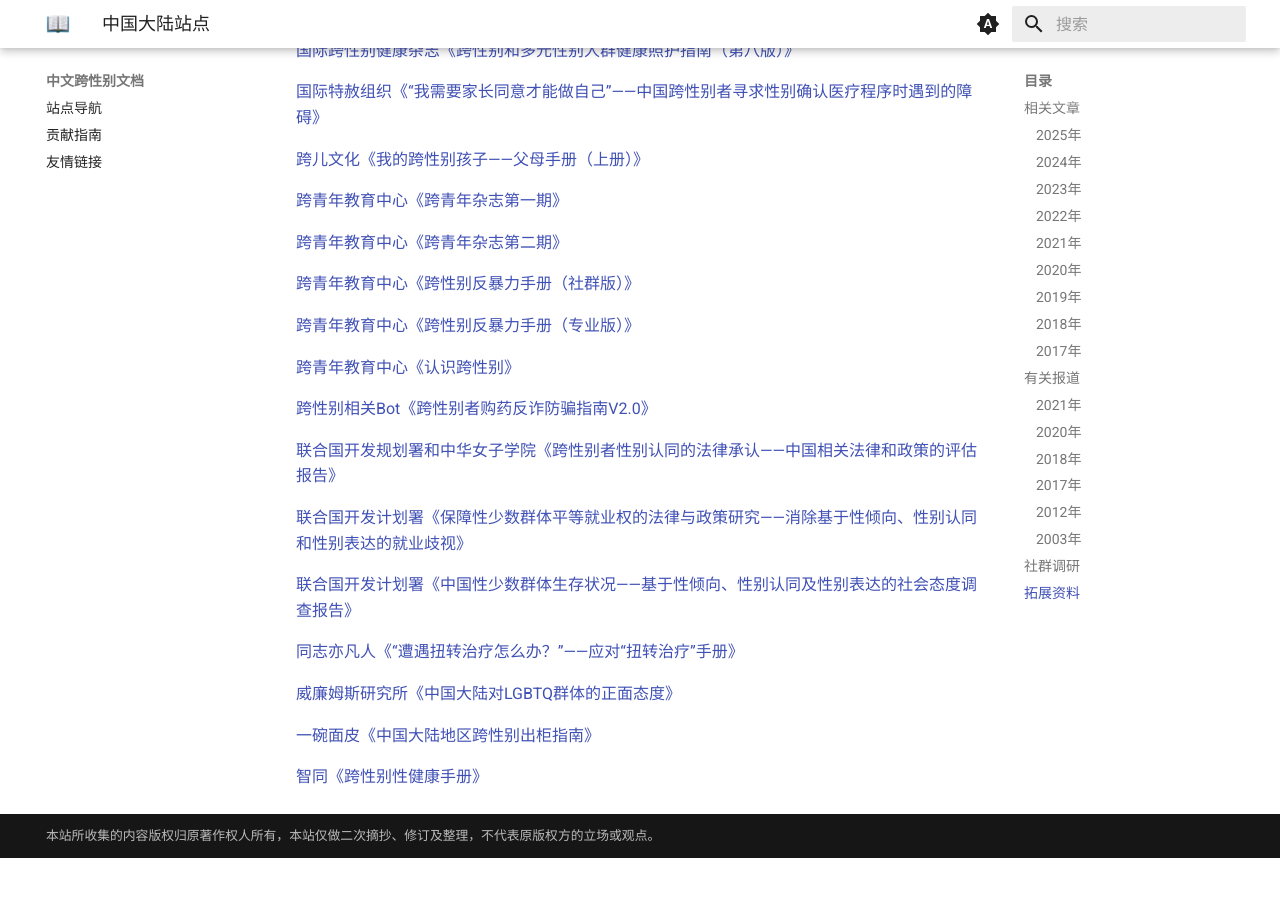
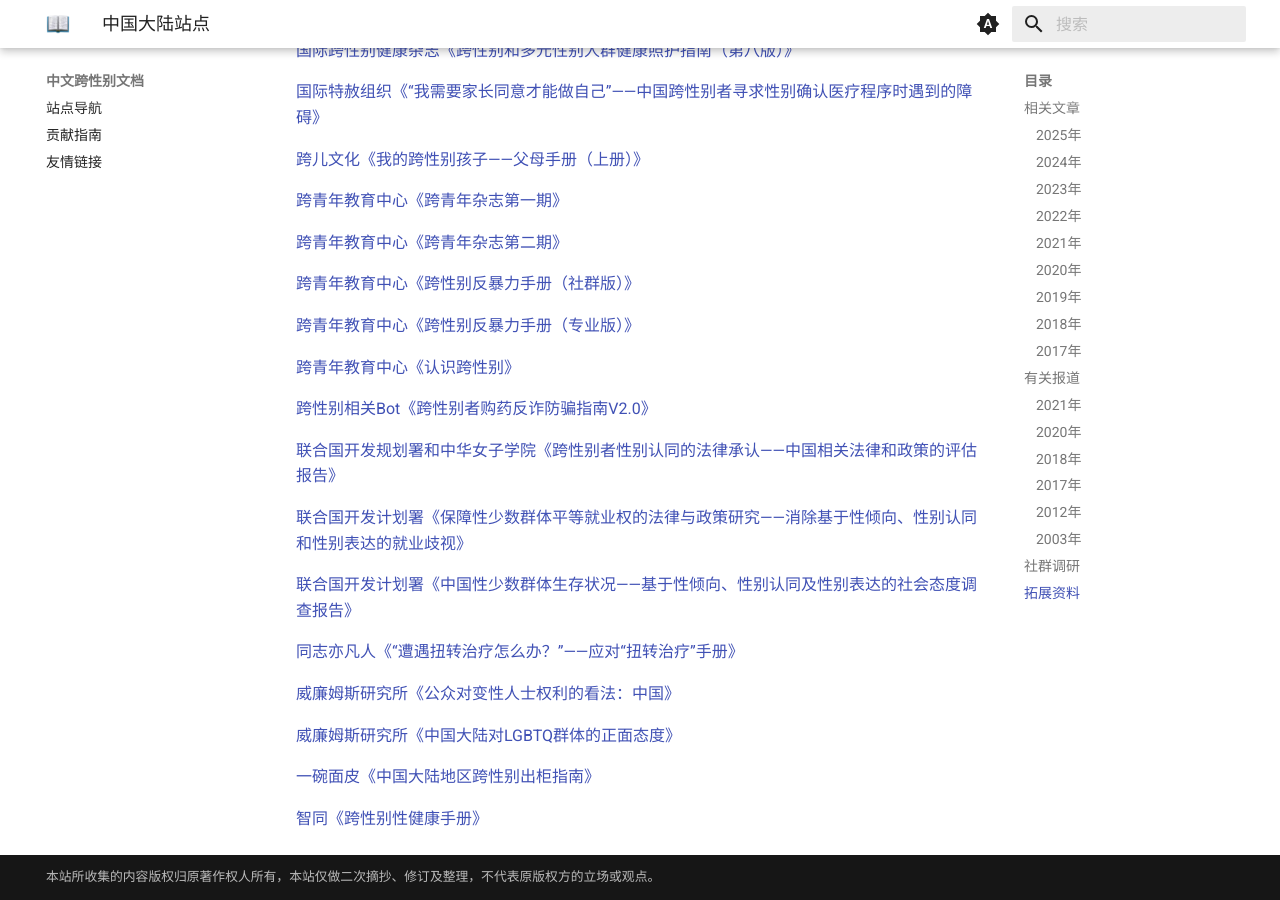
Before and after one commit to ChisakaKanako/docs, an MkDocs documentation site: the page built from docs/cn/index.md, in a window 1280 px wide and 900 px high, scrolled down 3795 px. Built offline with MkDocs 1.6.1 and Material for MkDocs 9.7.7, drawn with Linux system fonts in a browser that asks for light colours; before the commit the page ends 4653 px from its top, so only the background shows below that.

Commit message:
添加文档

```diff
--- a/docs/cn/index.md
+++ b/docs/cn/index.md
@@ -182,6 +182,8 @@
 
 [同志亦凡人《“遭遇扭转治疗怎么办？”——应对“扭转治疗”手册》](https://data.transzh.org/cn/pdf/“遭遇扭转治疗怎么办？”——应对“扭转治疗”手册.pdf)
 
+[威廉姆斯研究所《公众对变性人士权利的看法：中国》](https://data.transzh.org/cn/pdf/公众对变性人士权利的看法：中国.pdf)
+
 [威廉姆斯研究所《中国大陆对LGBTQ群体的正面态度》](https://data.transzh.org/cn/pdf/中国大陆对LGBTQ群体的正面态度.pdf)
 
 [一碗面皮《中国大陆地区跨性别出柜指南》](https://data.transzh.org/cn/pdf/中国大陆地区跨性别出柜指南.pdf)
```
